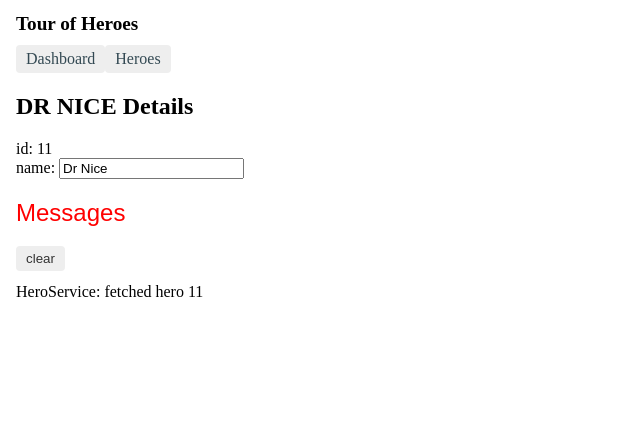
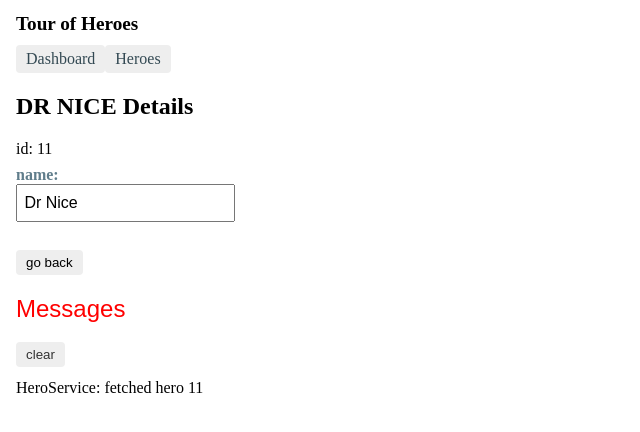
Before and after one commit to Goluxas/angular-tour-of-heroes, an Angular app: page /detail/11 in a window 1280 px wide. Shown: the top 432 px of the page, without its empty margins (0-640 px from the left). Built offline with nearby package versions, Linux system fonts and the light colour scheme.

Commit message:
Added back button to HeroDetail. End of Part 5.

```diff
--- a/src/app/hero-detail/hero-detail.component.css
+++ b/src/app/hero-detail/hero-detail.component.css
@@ -0,0 +1,31 @@
+/* HeroDetailComponent's private CSS styles */
+label {
+  display: inline-block;
+  width: 3em;
+  margin: .5em 0;
+  color: #607D8B;
+  font-weight: bold;
+}
+input {
+  height: 2em;
+  font-size: 1em;
+  padding-left: .4em;
+}
+button {
+  margin-top: 20px;
+  font-family: Arial;
+  background-color: #eee;
+  border: none;
+  padding: 5px 10px;
+  border-radius: 4px;
+  cursor: pointer;
+  cursor: hand;
+}
+button:hover {
+  background-color: #cfd8dc;
+}
+button:disabled {
+  background-color: #eee;
+  color: #ccc;
+  cursor: auto;
+}
--- a/src/app/hero-detail/hero-detail.component.html
+++ b/src/app/hero-detail/hero-detail.component.html
@@ -6,4 +6,5 @@
             <input [(ngModel)]="hero.name" placeholder="name"/>
         </label>
     </div>
+    <button (click)="goBack()">go back</button>
 </div>
--- a/src/app/hero-detail/hero-detail.component.ts
+++ b/src/app/hero-detail/hero-detail.component.ts
@@ -30,4 +30,8 @@
       .subscribe(hero => this.hero = hero);
   }
 
+  goBack(): void {
+    this.location.back();
+  }
+
 }
--- a/src/app/heroes/heroes.component.css
+++ b/src/app/heroes/heroes.component.css
@@ -1,8 +1,4 @@
 /* HeroesComponent's private CSS styles */
-.selected {
-  background-color: #CFD8DC !important;
-  color: white;
-}
 .heroes {
   margin: 0 0 2em 0;
   list-style-type: none;
@@ -10,28 +6,33 @@
   width: 15em;
 }
 .heroes li {
+  position: relative;
   cursor: pointer;
-  position: relative;
-  left: 0;
   background-color: #EEE;
   margin: .5em;
   padding: .3em 0;
   height: 1.6em;
   border-radius: 4px;
 }
-.heroes li.selected:hover {
-  background-color: #BBD8DC !important;
-  color: white;
-}
+
 .heroes li:hover {
   color: #607D8B;
   background-color: #DDD;
   left: .1em;
 }
-.heroes .text {
+
+.heroes a {
+  color: #333;
+  text-decoration: none;
   position: relative;
-  top: -3px;
+  display: block;
+  width: 250px;
 }
+
+.heroes a:hover {
+  color:#607D8B;
+}
+
 .heroes .badge {
   display: inline-block;
   font-size: small;
@@ -43,6 +44,8 @@
   left: -1px;
   top: -4px;
   height: 1.8em;
+  min-width: 16px;
+  text-align: right;
   margin-right: .8em;
   border-radius: 4px 0 0 4px;
 }
```
